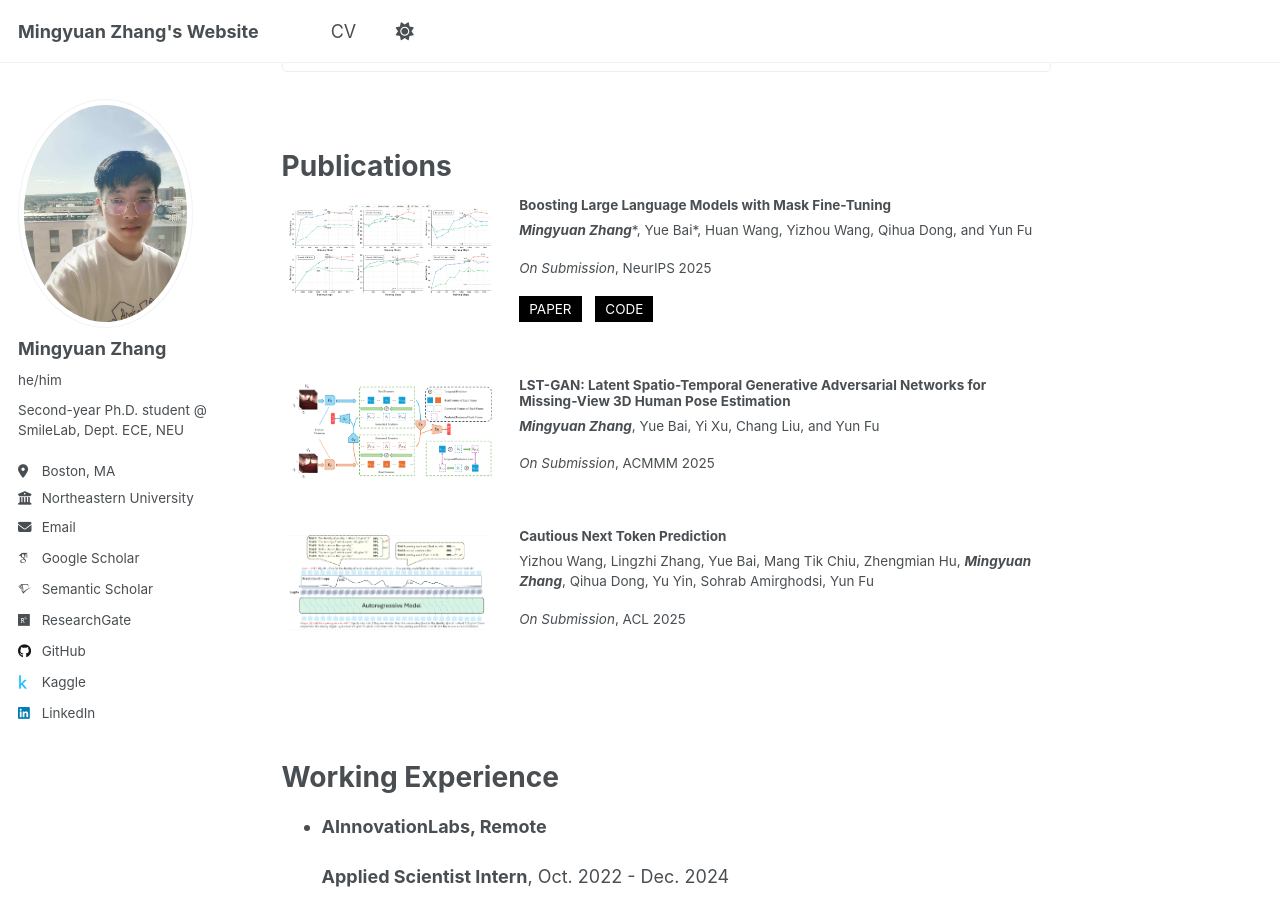
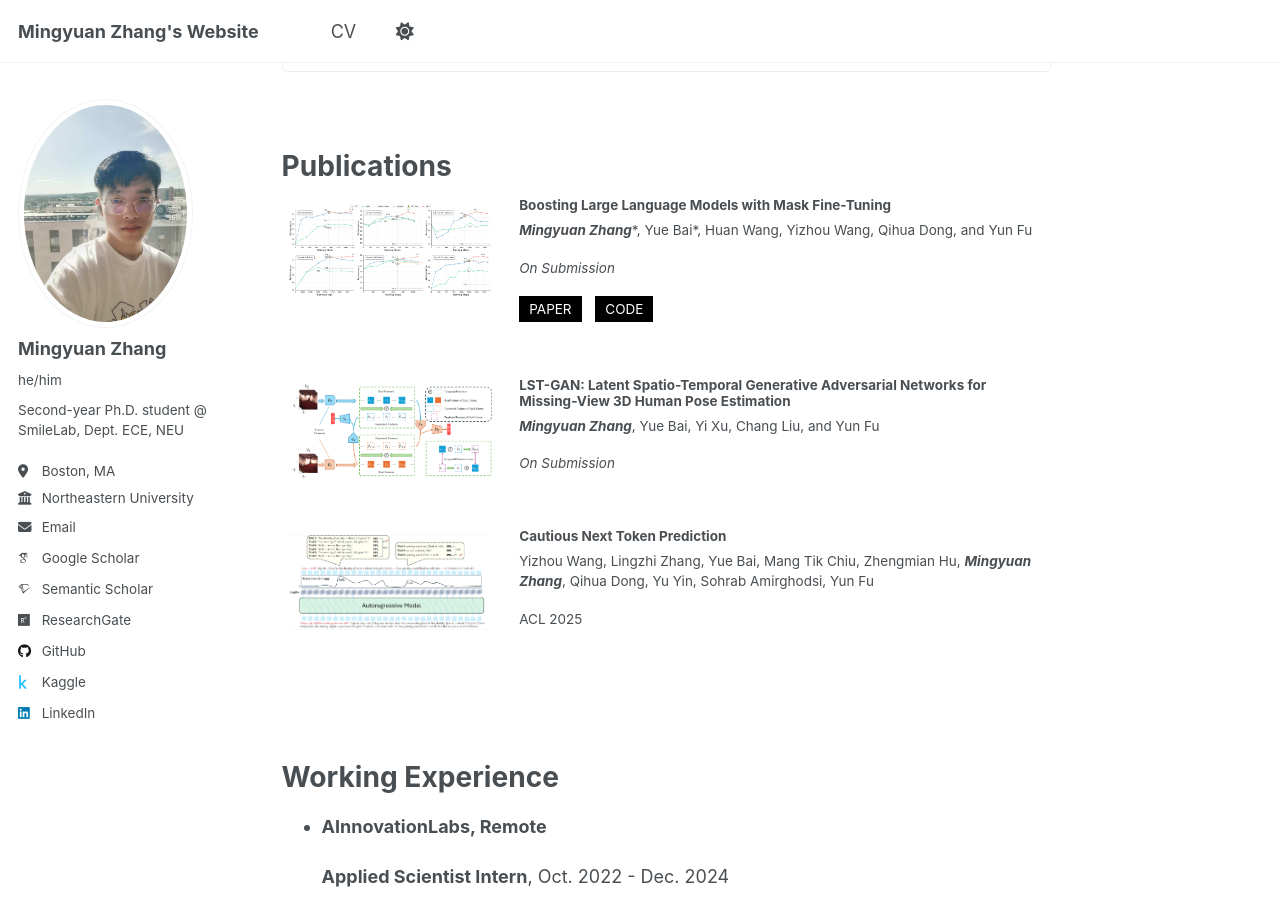
Before and after one commit to KKHYA/Mingyuan-Zhang.github.io, a Jekyll site: the page built from _pages/about.md, in a window 1280 px wide and 900 px high, scrolled down 757 px. Built offline with Jekyll 4.4.1, drawn with Linux system fonts in a browser that asks for light colours; some web fonts are replaced.

Commit message:
update submission information

```diff
--- a/_pages/about.md
+++ b/_pages/about.md
@@ -38,7 +38,7 @@ Publications
     <p>
       <strong><em>Mingyuan Zhang</em></strong>*, Yue Bai*, Huan Wang, Yizhou Wang, Qihua Dong, and Yun Fu
     </p>
-    <p><em>On Submission</em>, NeurIPS 2025</p>
+    <p><em>On Submission</em></p>
     <p>
       <a href="https://arxiv.org/abs/2503.22764" style="display: inline-block; background-color: #000; color: #fff; padding: 3px 10px; text-decoration: none; margin-right: 10px;">PAPER</a>
       <a href="https://github.com/Ming-K9/MFT" style="display: inline-block; background-color: #000; color: #fff; padding: 3px 10px; text-decoration: none;">CODE</a>
@@ -58,7 +58,7 @@ Publications
       <strong><em>Mingyuan Zhang</em></strong>,
       Yue Bai, Yi Xu, Chang Liu, and Yun Fu
     </p>
-    <p><em>On Submission</em>, ACMMM 2025</p>
+    <p><em>On Submission</em></p>
   </td>
 </tr>
 </table>
@@ -73,7 +73,7 @@ Publications
     <p>
       Yizhou Wang, Lingzhi Zhang, Yue Bai, Mang Tik Chiu, Zhengmian Hu, <strong><em>Mingyuan Zhang</em></strong>, Qihua Dong, Yu Yin, Sohrab Amirghodsi, Yun Fu
     </p>
-    <p><em>On Submission</em>, ACL 2025</p>
+    <p>ACL 2025</p>
   </td>
 </tr>
 </table>
```
